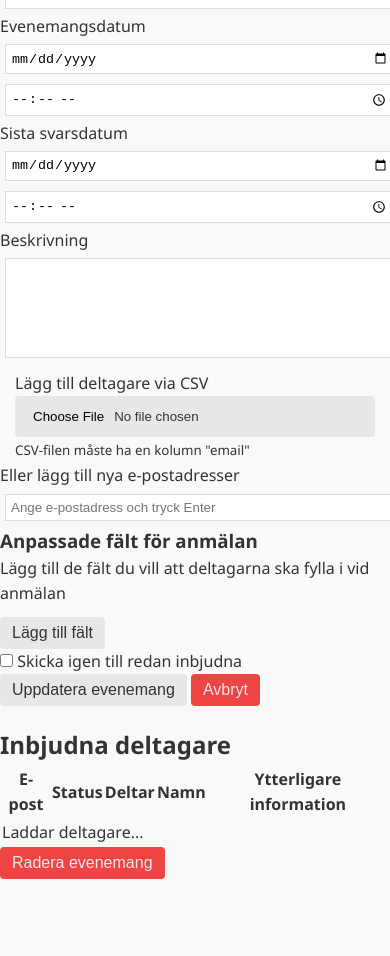
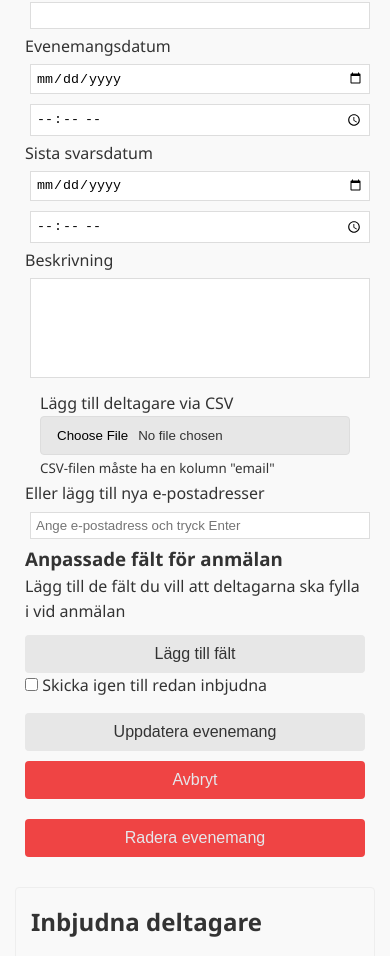
Before and after one commit to antax02/Eventplattformen, a website with bundled scripts: page public/edit-event.html in a window 390 px wide. Shown: the part 120-1076 px from the top of the page. Before the commit the page ends 999 px from the top, so only its background shows below. Built offline with nearby package versions, Linux system fonts and the light colour scheme.

Commit message:
edit kankse lar

```diff
--- a/public/edit-event.html
+++ b/public/edit-event.html
@@ -5,6 +5,8 @@
     <title>Redigera evenemang</title>
     <link rel="stylesheet" href="styles/main.css">
     <link rel="stylesheet" href="styles/components/form.css">
+    <link rel="stylesheet" href="styles/pages/edit-event.css">
+    <meta name="viewport" content="width=device-width, initial-scale=1.0">
 </head>
 <body>
     <h1>Redigera evenemang</h1>
@@ -50,17 +52,21 @@
             <div id="custom-fields-container"></div>
         </div>
 
-        <div>
-            <label>
-            <input type="checkbox" name="resend">
-            Skicka igen till redan inbjudna
+        <div class="checkbox-container">
+            <label class="checkbox-label">
+                <input type="checkbox" name="resend" class="checkbox-input">
+                <span>Skicka igen till redan inbjudna</span>
             </label>
         </div>
 
-        <div>
+        <div class="button-container">
             <button type="submit" class="btn">Uppdatera evenemang</button>
             <button type="button" id="cancel-btn" class="btn redbtn">Avbryt</button>
         </div>
+
+
+        <button id="delete-event-btn" type="button" class="btn redbtn">Radera evenemang</button>
+
     </form>
 
     <div id="invitations-list">
@@ -86,7 +92,7 @@
         </div>
     </div>
 
-    <button id="delete-event-btn" type="button" class="btn redbtn">Radera evenemang</button>
+
 
     <script type="module" src="./scripts/components/email-input.js"></script>
     <script type="module" src="./scripts/components/custom-fields-input.js"></script>
--- a/public/scripts/components/custom-fields-input.js
+++ b/public/scripts/components/custom-fields-input.js
@@ -63,7 +63,7 @@ export default class CustomFieldsInput {
             Obligatoriskt
           </label>
         </div>
-        <button type="button" class="remove-field btn redbtn" data-index="${index}">Ta bort</button>
+        <button type="button" class="remove-field btn" data-index="${index}">Ta bort</button>
       `;
 
       const typeSelect = fieldElement.querySelector('.field-type');
--- a/public/styles/components/form.css
+++ b/public/styles/components/form.css
@@ -1,46 +1,20 @@
-select.input-field {
-    background-color: #fff;
-    border: 1px solid #e7e7e7;
-}
-
 .input-field {
     border: 1px solid #dddddd;
 }
 
-.text-input {
-    border: 1px solid #dddddd;
-}
-
-.email-input {
-
-}
-
-.date-input {
-
-}
-
-.time-input {
-
-}
-
-.number-input {
-
-}
-
-.tel-input {
-
+select.input-field {
+    background-color: #fff;
 }
 
 input::file-selector-button {
-    background-color: #ffffff00;
-    border: 0px solid #ffffff00;
+    background-color: transparent;
+    border: none;
 }
 
 .file-input {
     background-color: #e7e7e7;
     width: 100%;
     padding: 10px;
-    border: 2px solid #ffffff00;
     border-radius: 4px;
     transition: all 0.2s ease;
 }
@@ -51,36 +25,11 @@ input::file-selector-button {
     cursor: pointer;
 }
 
-.textarea-input {
-
-}
-
-.select-input {
-
-}
-
-.checkbox-input {
-
-}
-
-.checkbox-label {
-
-}
-
-.checkbox-container {
-
-}
-
-.radio-input {
-
-}
-
-
 .btn {
     display: inline-block;
     background-color: #e7e7e7;
     color: #333;
-    border: 2px solid #ffffff00;
+    border: 2px solid transparent;
     border-radius: 4px;
     padding: 5px 10px;
     text-align: center;
@@ -105,75 +54,3 @@ input::file-selector-button {
     border: 2px solid #ef4444;
     color: #ef4444;
 }
-
-.remove-field {
-
-}
-
-.btn-small {
-
-}
-
-.submit-btn {
-
-}
-
-.toggle-btn {
-
-}
-
-.add-field-btn {
-
-}
-
-.field-item {
-
-}
-
-.field-row {
-
-}
-
-.field-label {
-
-}
-
-.email-tag-input-container {
-
-}
-
-.email-tags {
-
-}
-
-.email-tag {
-
-}
-
-.email-tags-more {
-
-}
-
-.show-more-btn {
-
-}
-
-.remove-tag {
-
-}
-
-.form-field {
-
-}
-
-.custom-field {
-
-}
-
-.invitation-row {
-
-}
-
-.email-cell, .status-cell, .attending-cell, .name-cell, .phone-cell, .custom-fields-cell {
-
-}
--- a/public/styles/pages/edit-event.css
+++ b/public/styles/pages/edit-event.css
@@ -0,0 +1,72 @@
+body {
+    padding: 10px 15px;
+}
+
+h1 {
+    margin-top: 10px;
+}
+
+#invitations-list {
+    margin-top: 30px;
+    margin-bottom: 30px;
+    padding: 15px;
+    border: 1px solid #eee;
+    border-radius: 4px;
+    overflow-x: auto;
+}
+
+#invitations-list h2 {
+    margin-top: 0;
+    margin-bottom: 15px;
+}
+
+.button-container {
+    display: flex;
+    flex-direction: column;
+    gap: 10px;
+    margin-bottom: 10px;
+    margin-top: 15px;
+}
+
+#edit-event-form .btn {
+    width: 100%;
+    box-sizing: border-box;
+    padding: 8px;
+    flex: 1;
+}
+
+#delete-event-btn {
+    margin-top: 20px;
+    width: 100%;
+    display: block;
+    box-sizing: border-box;
+}
+
+@media (min-width: 768px) {
+    .button-container {
+        flex-direction: row;
+    }
+
+    body {
+        padding: 15px 20px;
+    }
+}
+
+@media (max-width: 768px) {
+    #edit-event-form {
+        width: 100%;
+        max-width: 100%;
+        padding: 0 10px;
+        box-sizing: border-box;
+    }
+
+    #edit-event-form input[type="text"],
+    #edit-event-form input[type="email"],
+    #edit-event-form input[type="date"],
+    #edit-event-form input[type="time"],
+    #edit-event-form textarea,
+    #edit-event-form select {
+        width: 100%;
+        box-sizing: border-box;
+    }
+}
```
